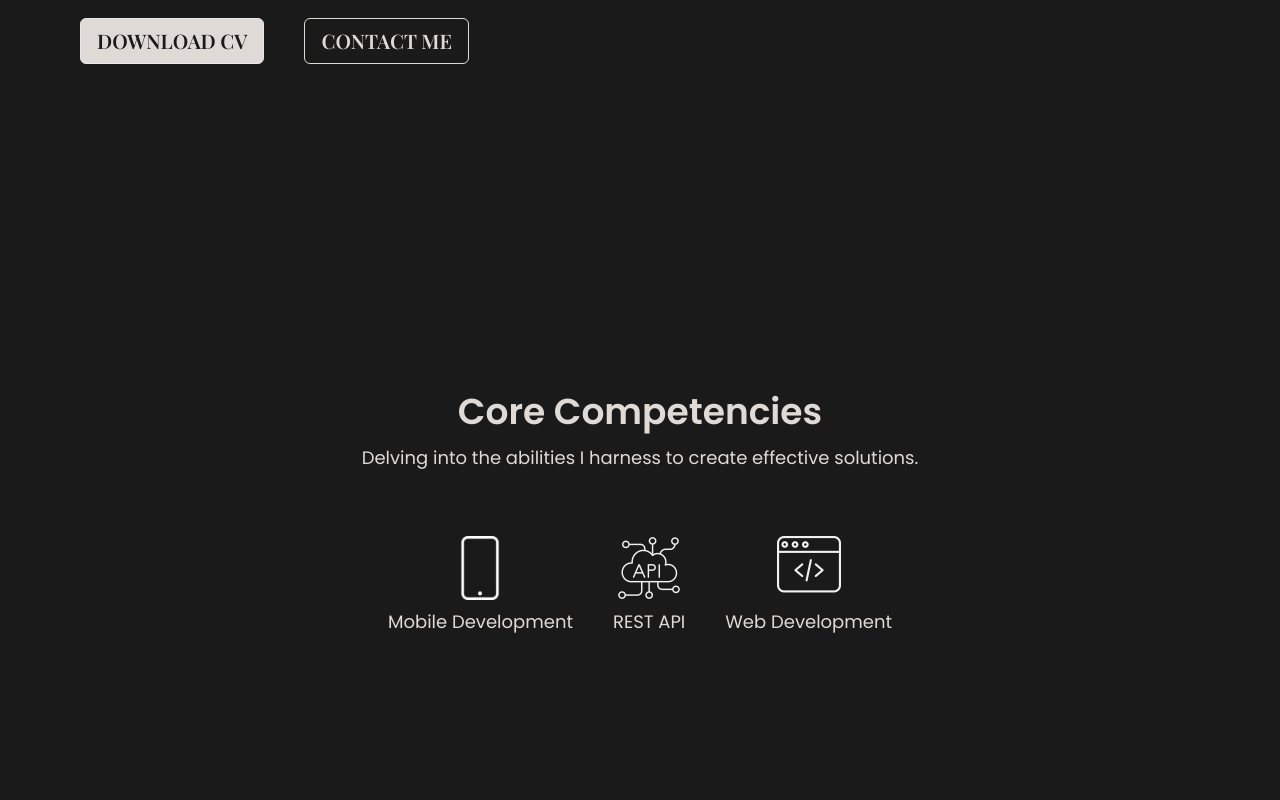
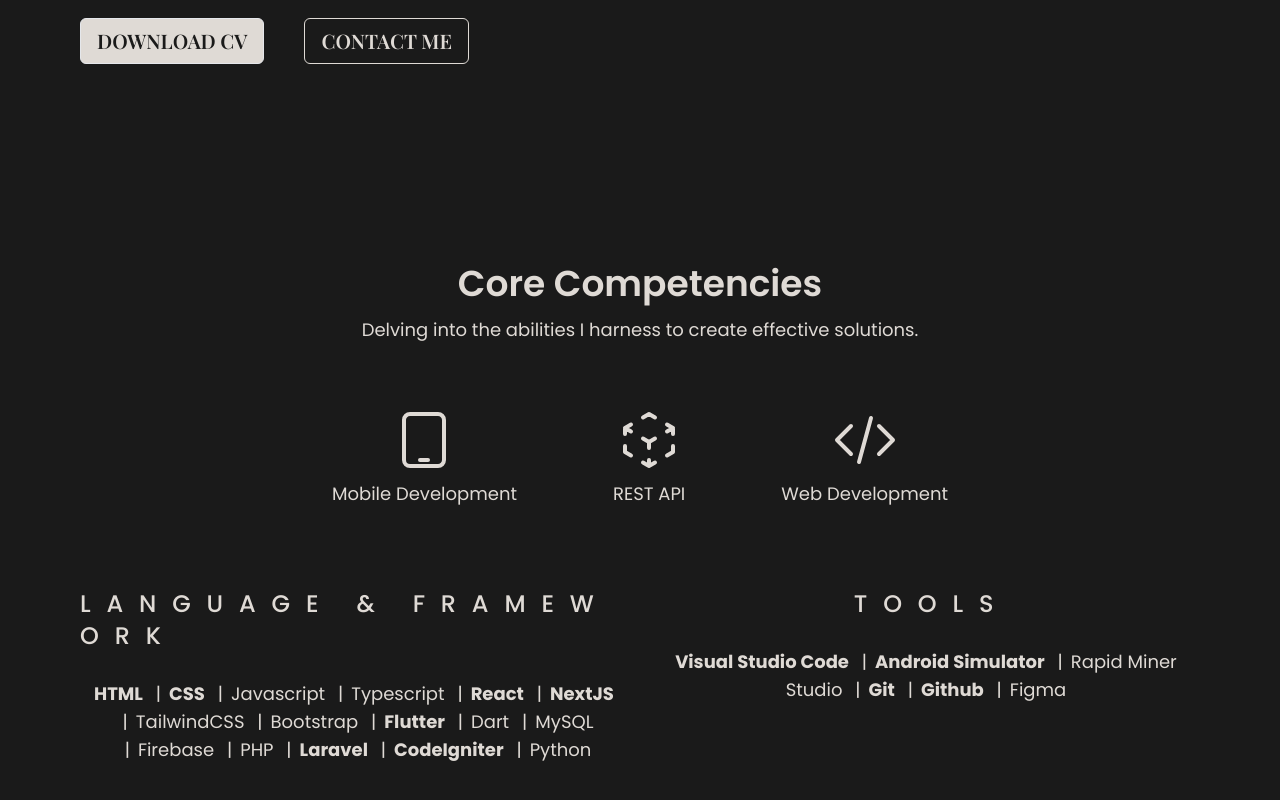
Before and after one commit to NgurahAp/portfolio_react, a React (Vite) app: page / in a window 1280 px wide. Shown: the part 686-1486 px from the top of the page. Built offline with nearby package versions, Linux system fonts and the light colour scheme; a web font is replaced by a local one.

Commit message:
Done adding skills section

```diff
--- a/package.json
+++ b/package.json
@@ -11,6 +11,7 @@
   },
   "dependencies": {
     "@fortawesome/fontawesome-svg-core": "^6.6.0",
+    "@fortawesome/free-regular-svg-icons": "^6.6.0",
     "@fortawesome/free-solid-svg-icons": "^6.6.0",
     "@fortawesome/react-fontawesome": "^0.2.2",
     "aos": "^2.3.4",
--- a/src/components/Skills.jsx
+++ b/src/components/Skills.jsx
@@ -8,18 +8,112 @@ export const Skills = () => {
         <h2 className="text-center text-lg pt-3">
           Delving into the abilities I harness to create effective solutions.
         </h2>
-        <div className="flex gap-10 pt-16 justify-center">
+        <div className="flex gap-24 pt-16 justify-center">
           <div className=" flex flex-col items-center justify-center">
-            <img src="/expertise/mobile.png" className="h-16 w-auto" alt="" />
+            <svg
+              xmlns="http://www.w3.org/2000/svg"
+              fill="none"
+              viewBox="0 0 24 24"
+              strokeWidth={1.5}
+              stroke="currentColor"
+              className="h-16"
+            >
+              <path
+                strokeLinecap="round"
+                strokeLinejoin="round"
+                d="M10.5 19.5h3m-6.75 2.25h10.5a2.25 2.25 0 0 0 2.25-2.25v-15a2.25 2.25 0 0 0-2.25-2.25H6.75A2.25 2.25 0 0 0 4.5 4.5v15a2.25 2.25 0 0 0 2.25 2.25Z"
+              />
+            </svg>
             <h1 className="text-center pt-2 text-lg">Mobile Development</h1>
           </div>
           <div className=" flex flex-col items-center">
-            <img src="/expertise/api.png" className="h-16 w-auto" alt="" />
+            <svg
+              xmlns="http://www.w3.org/2000/svg"
+              fill="none"
+              viewBox="0 0 24 24"
+              strokeWidth={1.5}
+              stroke="currentColor"
+              className="h-16"
+            >
+              <path
+                strokeLinecap="round"
+                strokeLinejoin="round"
+                d="m21 7.5-2.25-1.313M21 7.5v2.25m0-2.25-2.25 1.313M3 7.5l2.25-1.313M3 7.5l2.25 1.313M3 7.5v2.25m9 3 2.25-1.313M12 12.75l-2.25-1.313M12 12.75V15m0 6.75 2.25-1.313M12 21.75V19.5m0 2.25-2.25-1.313m0-16.875L12 2.25l2.25 1.313M21 14.25v2.25l-2.25 1.313m-13.5 0L3 16.5v-2.25"
+              />
+            </svg>
+
             <h1 className="text-center pt-2 text-lg">REST API</h1>
           </div>
           <div className=" flex flex-col items-center">
-            <img src="/expertise/web.png" className="h-16 w-auto" alt="" />
+            <svg
+              xmlns="http://www.w3.org/2000/svg"
+              fill="none"
+              viewBox="0 0 24 24"
+              strokeWidth={1.5}
+              stroke="currentColor"
+              className="h-16"
+            >
+              <path
+                strokeLinecap="round"
+                strokeLinejoin="round"
+                d="M17.25 6.75 22.5 12l-5.25 5.25m-10.5 0L1.5 12l5.25-5.25m7.5-3-4.5 16.5"
+              />
+            </svg>
             <h1 className="text-center pt-2 text-lg">Web Development</h1>
+          </div>
+        </div>
+        <div className="flex pt-20 gap-x-6">
+          <div className="w-1/2 flex flex-col  items-center">
+            <h1 className="tracking-[0.2em] font-medium pb-7 text-2xl">
+              L A N G U A G E &nbsp;&nbsp;&amp;&nbsp;&nbsp; F R A M E W O R K
+            </h1>
+            <p className="text-center text-lg">
+              <span className="font-bold">HTML</span>{" "}
+              <span className="mx-2">|</span>
+              <span className="font-bold">CSS</span>{" "}
+              <span className="mx-2">|</span>
+              <span className="">Javascript</span>{" "}
+              <span className="mx-2">|</span>
+              <span className="">Typescript</span>{" "}
+              <span className="mx-2">|</span>
+              <span className="font-bold">React</span>{" "}
+              <span className="mx-2">|</span>
+              <span className="font-bold">NextJS</span>{" "}
+              <span className="mx-2">|</span>
+              <span className="">TailwindCSS</span>{" "}
+              <span className="mx-2">|</span>
+              <span className="">Bootstrap</span>{" "}
+              <span className="mx-2">|</span>
+              <span className="font-bold">Flutter</span>{" "}
+              <span className="mx-2">|</span>
+              <span className="">Dart</span> <span className="mx-2">|</span>
+              <span className="">MySQL</span> <span className="mx-2">|</span>
+              <span className="">Firebase</span> <span className="mx-2">|</span>
+              <span className="">PHP</span> <span className="mx-2">|</span>
+              <span className="font-bold">Laravel</span>{" "}
+              <span className="mx-2">|</span>
+              <span className="font-bold">CodeIgniter</span>{" "}
+              <span className="mx-2">|</span>
+              <span className="">Python</span>
+            </p>
+          </div>
+          <div className="w-1/2 flex flex-col  items-center">
+            <h1 className="tracking-[0.2em] font-medium pb-7 text-2xl">
+              T O O L S
+            </h1>
+            <p className="text-center text-lg">
+              <span className="font-bold">Visual Studio Code</span>{" "}
+              <span className="mx-2">|</span>
+              <span className="font-bold">Android Simulator</span>{" "}
+              <span className="mx-2">|</span>
+              <span className="">Rapid Miner Studio</span>{" "}
+              <span className="mx-2">|</span>
+              <span className="font-bold">Git</span>{" "}
+              <span className="mx-2">|</span>
+              <span className="font-bold">Github</span>{" "}
+              <span className="mx-2">|</span>
+              <span className="">Figma</span>{" "}
+            </p>
           </div>
         </div>
       </div>
```
Also changed, not shown: 1 other file (tests, documents, lock files or other folders).
